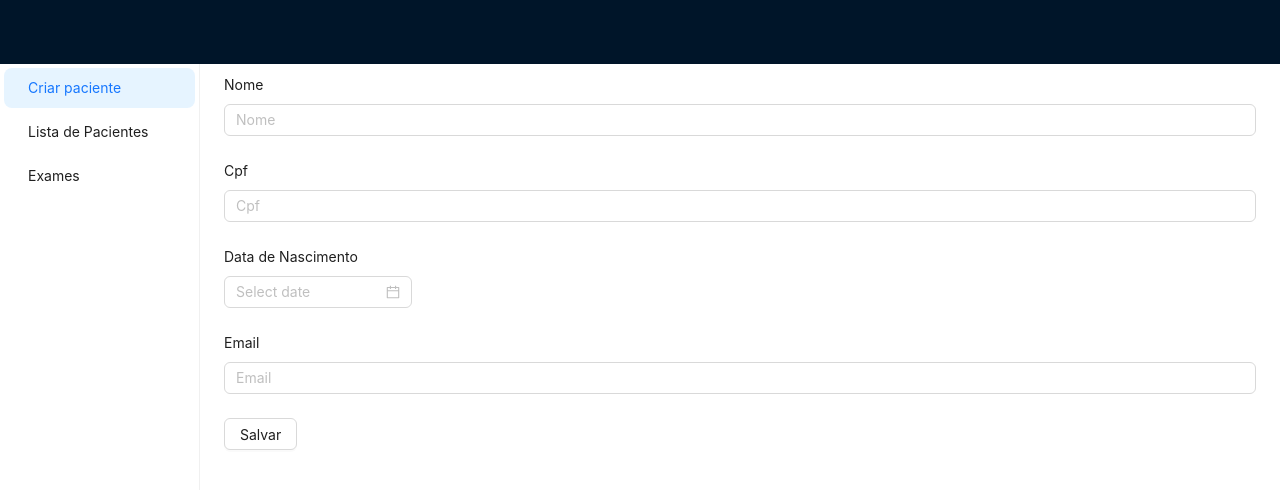
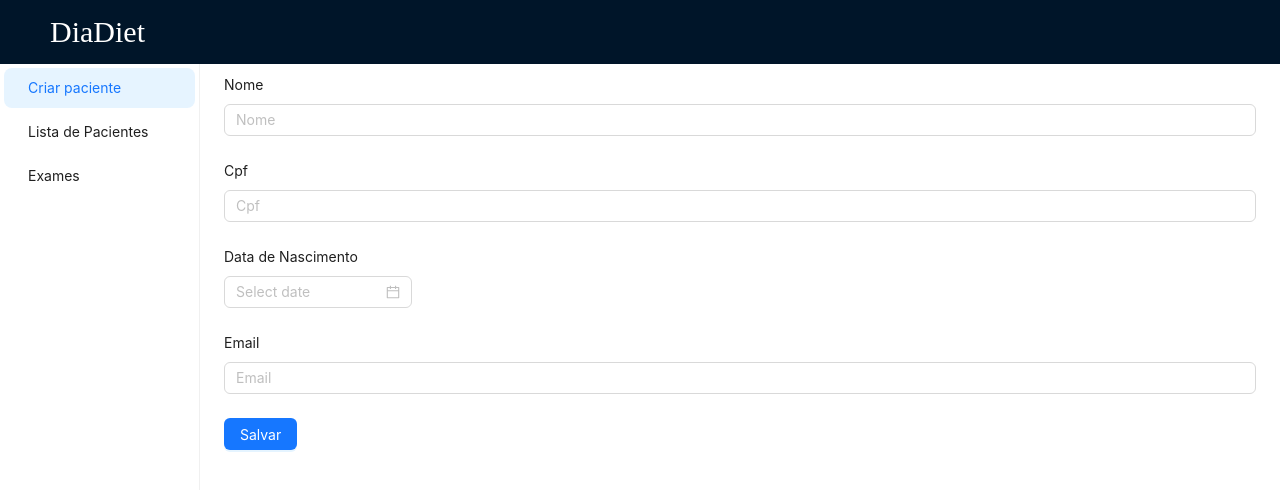
Before and after one commit to sergiopassinho/diadietweb, a React (Create React App) app: page /pacientes in a window 1280 px wide. Shown: the top 490 px of the page. Built offline with nearby package versions, Linux system fonts and the light colour scheme.

Commit message:
estilizacao dos componentes

```diff
--- a/src/components/exame-form/index.tsx
+++ b/src/components/exame-form/index.tsx
@@ -110,7 +110,7 @@ const ExameForm: React.FC = () => {
       </Form.Item>
 
       <Form.Item>
-        <Button onClick={onSalvarButton}>Salvar</Button>
+        <Button type="primary" onClick={onSalvarButton}>Salvar</Button>
       </Form.Item>
     </Form>
   );
--- a/src/components/layout/index.tsx
+++ b/src/components/layout/index.tsx
@@ -21,7 +21,7 @@ const LayoutApp: React.FC = () => {
   return (
     <Router>
       <Layout>
-        <Header style={{ display: "flex", alignItems: "center" }} />
+        <Header style={{ display: "flex", alignItems: "center", color: "white", fontFamily: "cursive", fontSize: 30 }} >DiaDiet</Header>
         <Content>
           <Layout style={{ background: colorBgContainer }}>
             <Sider
--- a/src/components/paciente-form/index.tsx
+++ b/src/components/paciente-form/index.tsx
@@ -57,7 +57,7 @@ const PacienteForm: React.FC = () => {
       </Form.Item>
 
       <Form.Item>
-        <Button onClick={onSalvarButton}>Salvar</Button>
+        <Button type="primary" onClick={onSalvarButton}>Salvar</Button>
       </Form.Item>
     </Form>
   );
```
Also changed, not shown: 1 other file (tests, documents, lock files or other folders).
